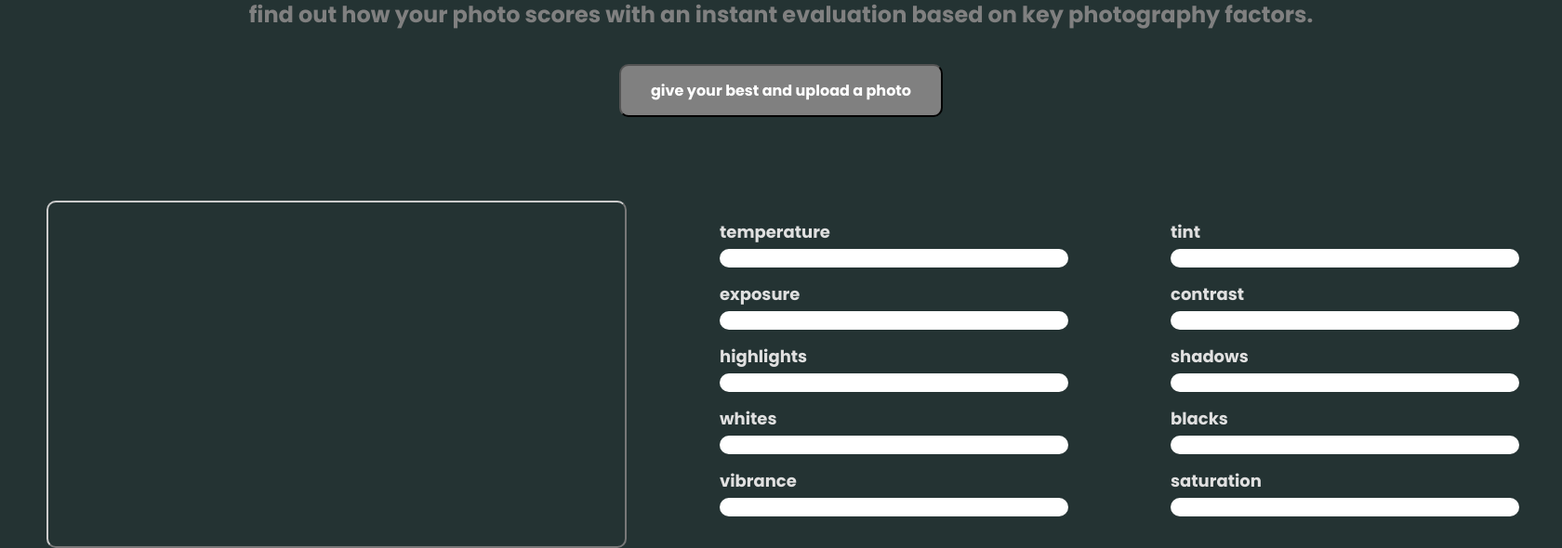
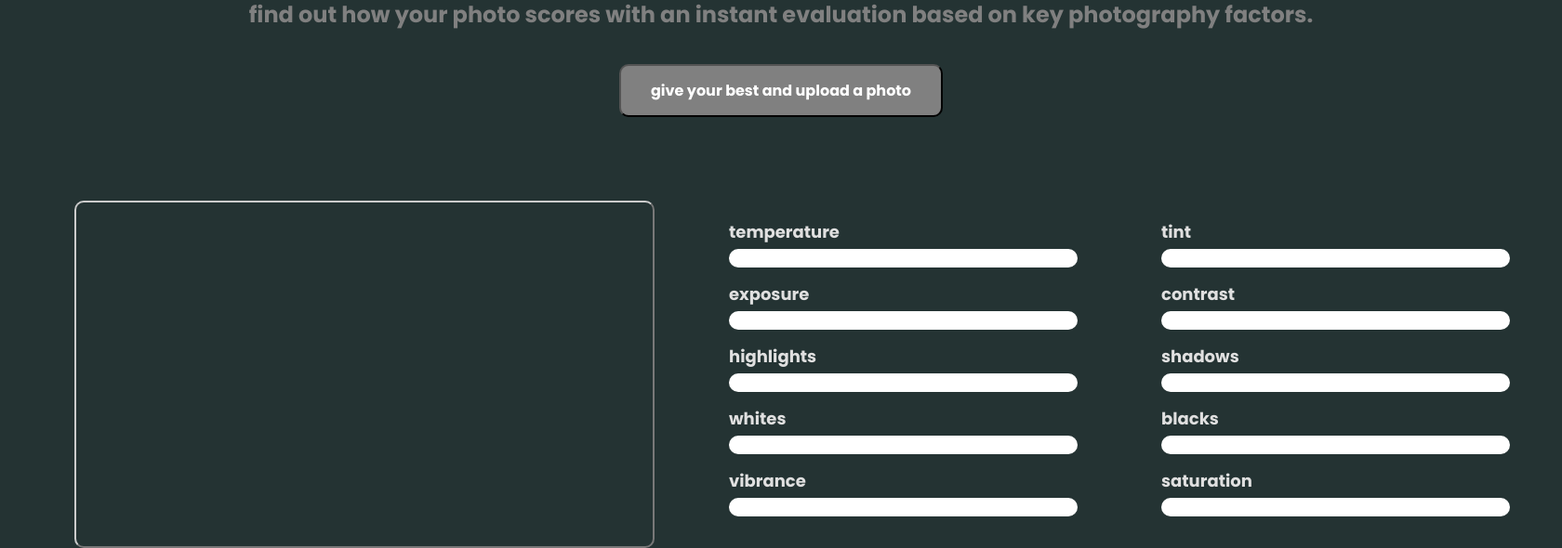
Before and after one commit to shashankcods/snapinsight, a Django app: page / in a window 1680 px wide. Shown: the part 246-836 px from the top of the page at 93% size. Run offline with Django 5.2, Linux system fonts and the light colour scheme.

Commit message:
edited css

```diff
--- a/photoapp/static/photoapp/css/snapinsight.css
+++ b/photoapp/static/photoapp/css/snapinsight.css
@@ -199,7 +199,7 @@ body {
     position: relative;
     border: 2px outset #ccc;
     border-radius: 10px;
-    margin-left: 50px;
+    margin-left: 80px;
     margin-top: 90px;
     padding: 10px;
 }
@@ -236,7 +236,7 @@ body {
 .data_container {
     margin-top: 100px;
     padding: 10px;
-    margin-left: 90px;
+    margin-left: 70px;
 }
 
 /* parameters */
```
